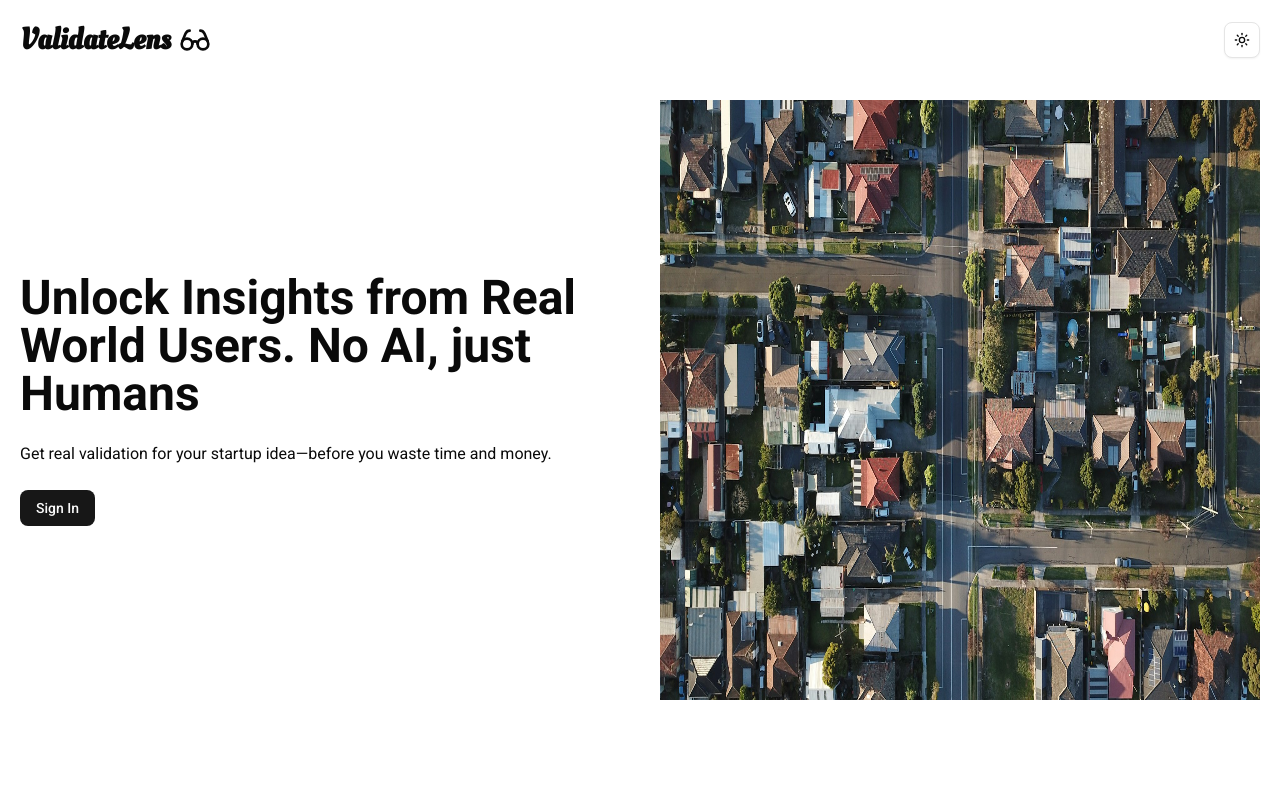
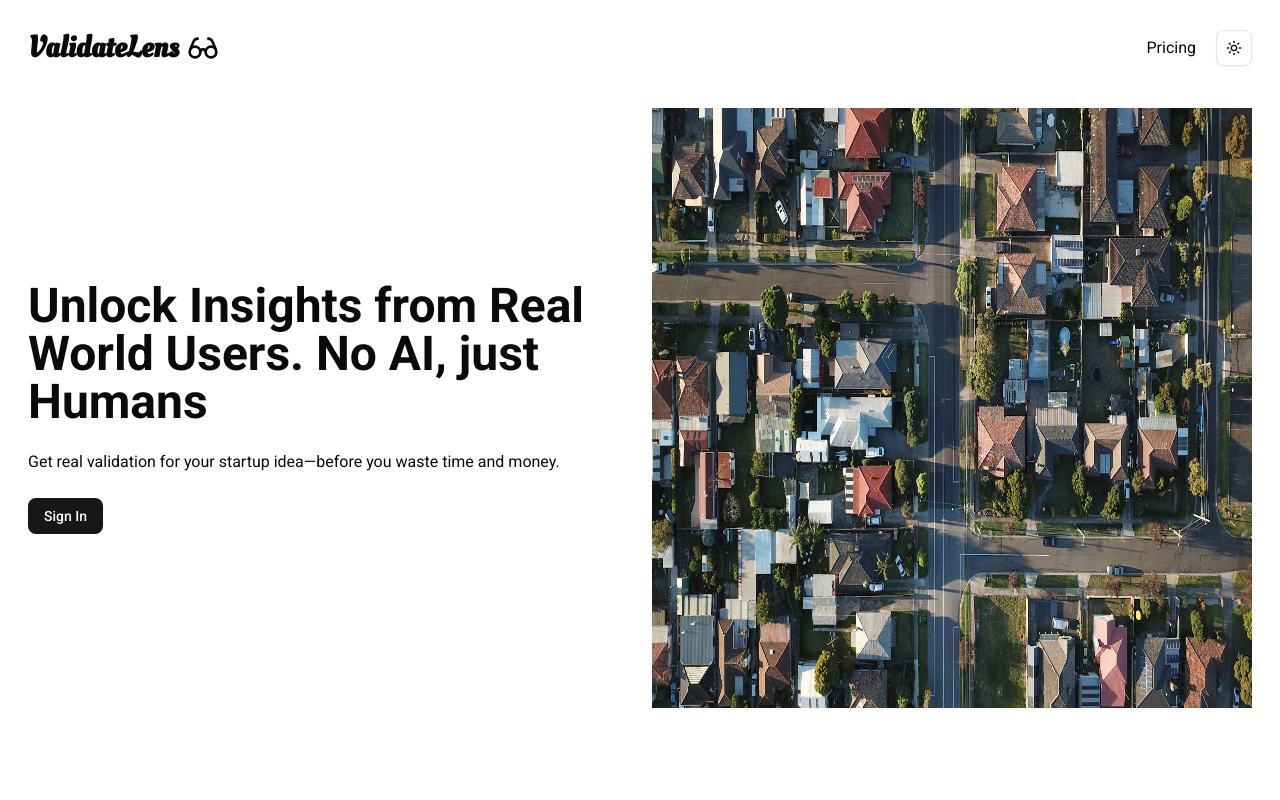
Before and after one commit to kquach229/neighborlens, a Next.js app: page / in a window 1280 px wide. Shown: the top 800 px of the page. Built offline with nearby package versions, Linux system fonts and the light colour scheme.

Commit message:
pricing page

```diff
--- a/app/layout.tsx
+++ b/app/layout.tsx
@@ -36,7 +36,7 @@ export default function RootLayout({
             defaultTheme='system'
             enableSystem
             disableTransitionOnChange>
-            <div className='max-w-[1500px] mx-auto overflow-hidden'>
+            <div className='max-w-[1500px] mx-auto overflow-hidden p-2'>
               <Navbar />
 
               {children}
--- /dev/null
+++ b/app/pricing/page.tsx
@@ -0,0 +1,40 @@
+import { Card, CardContent, CardHeader } from '@/components/ui/card';
+import { prisma } from '@/lib/prisma';
+import React from 'react';
+
+const PricingPage = async () => {
+  const plans = await prisma.plan.findMany({
+    orderBy: {
+      priceInCents: 'asc',
+    },
+  });
+
+  return (
+    <div className='min-h-[90vh] p-5'>
+      <div className=''>
+        <h2 className='mt-16'>Pricing</h2>
+        <div className='mt-16 flex justify-between items-center gap-5'>
+          {plans.map((plan) => (
+            <Card className='w-3xl min-h-96'>
+              <CardHeader>
+                <div className='text-4xl'>{plan.id}</div>
+                <div className='text-2xl'>${plan.priceInCents * 0.01}</div>
+              </CardHeader>
+              <CardContent>
+                <ul>
+                  {Object.entries(plan.features).map(([key, value]) => (
+                    <li key={key} className='pt-2 pb-2'>
+                      {key}: {value?.toString()}
+                    </li>
+                  ))}
+                </ul>
+              </CardContent>
+            </Card>
+          ))}
+        </div>
+      </div>
+    </div>
+  );
+};
+
+export default PricingPage;
--- a/components/Navbar.tsx
+++ b/components/Navbar.tsx
@@ -1,21 +1,28 @@
 import React from 'react';
 import ThemeToggler from './ThemeToggler';
 import { Glasses } from 'lucide-react';
+import Link from 'next/link';
 
 export const NavLogo = () => {
   return (
-    <div className='inline-flex items-center gap-2 font-oleo'>
+    <Link href='/' className='inline-flex items-center gap-2 font-oleo'>
       <h3>ValidateLens</h3>
       <Glasses className='h-8 w-8' />
-    </div>
+    </Link>
   );
 };
 
 const Navbar = () => {
   return (
     <div className='flex justify-between items-center p-5 h-[10vh]'>
-      <NavLogo />
-      <ThemeToggler />
+      <div>
+        <NavLogo />
+      </div>
+
+      <div className='flex gap-5 items-center'>
+        <Link href='/pricing'>Pricing</Link>
+        <ThemeToggler />
+      </div>
     </div>
   );
 };
```
